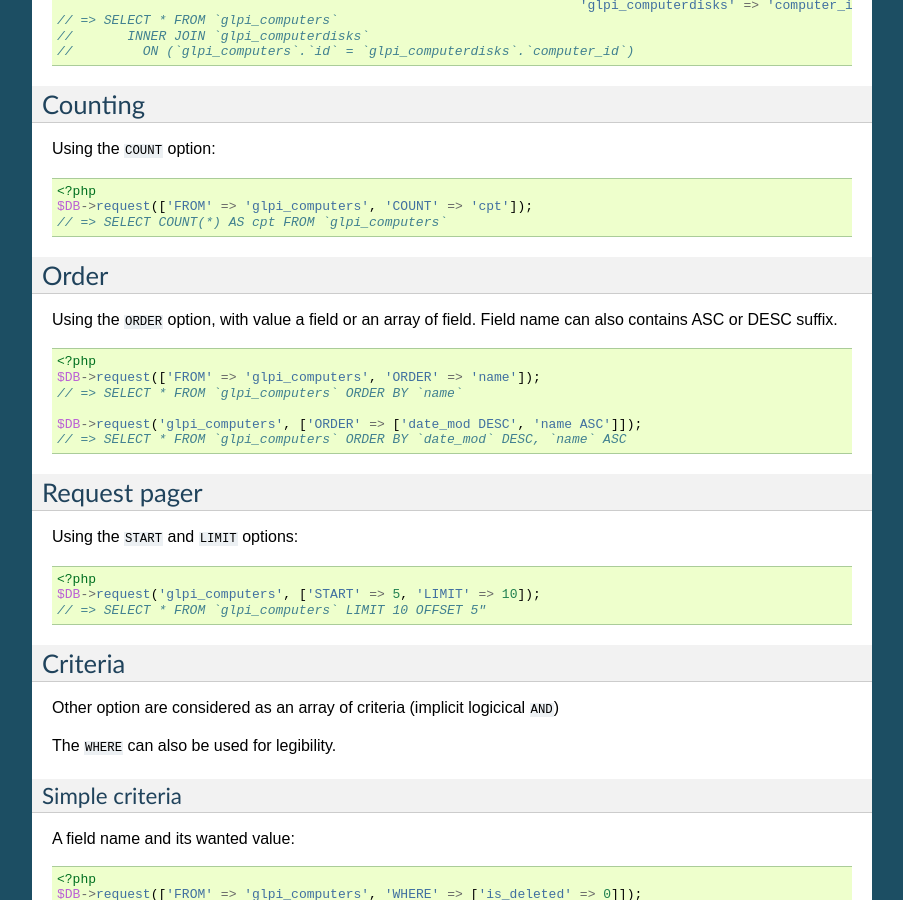
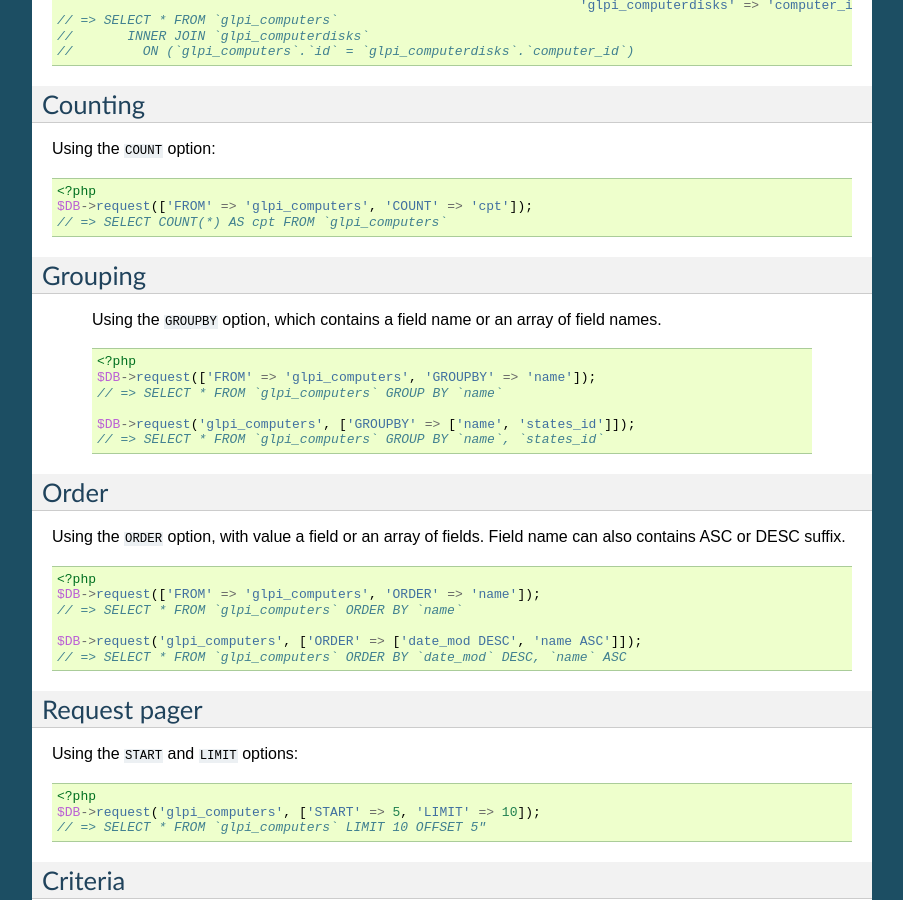
Before and after one commit to glpi-project/docdev, a Sphinx documentation site: the page built from source/devapi/database/dbiterator.rst, in a window 1280 px wide and 900 px high, scrolled down 2165 px. Shown: the whole window, without its empty margins (198-1101 px from the left). Built offline with Sphinx 7.4.7, drawn with Linux system fonts in a browser that asks for light colours.

Commit message:
Add GROUPBY option to DBmysqlIterator

```diff
--- a/source/devapi/database/dbiterator.rst
+++ b/source/devapi/database/dbiterator.rst
@@ -150,10 +150,26 @@
    $DB->request(['FROM' => 'glpi_computers', 'COUNT' => 'cpt']);
    // => SELECT COUNT(*) AS cpt FROM `glpi_computers`
 
+
+Grouping
+^^^^^^^^
+
+   Using the ``GROUPBY`` option, which contains a field name or an array of field names.
+
+   .. code-block:: php
+
+      <?php
+      $DB->request(['FROM' => 'glpi_computers', 'GROUPBY' => 'name']);
+      // => SELECT * FROM `glpi_computers` GROUP BY `name`
+
+      $DB->request('glpi_computers', ['GROUPBY' => ['name', 'states_id']]);
+      // => SELECT * FROM `glpi_computers` GROUP BY `name`, `states_id`
+
+
 Order
 ^^^^^
 
-Using the ``ORDER`` option, with value a field or an array of field. Field name can also contains ASC or DESC suffix.
+Using the ``ORDER`` option, with value a field or an array of fields. Field name can also contains ASC or DESC suffix.
 
 .. code-block:: php
 
```
